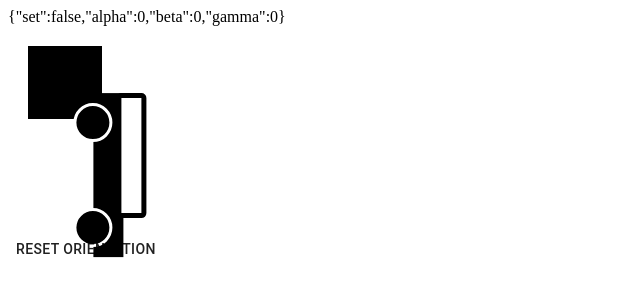
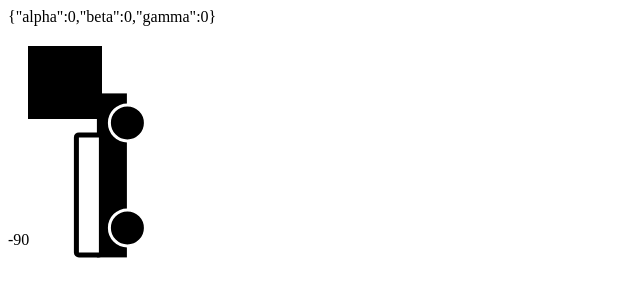
Before and after one commit to 10hendersonm/khaelian.com, a React (Create React App) app in the folder ui/: page / in a window 1280 px wide. Shown: the top 300 px of the page, without its empty margins (0-640 px from the left). Built offline with nearby package versions, Linux system fonts and the light colour scheme.

Commit message:
minor simplifications

```diff
--- a/ui/src/jeep-accelerometer/App.js
+++ b/ui/src/jeep-accelerometer/App.js
@@ -20,26 +20,16 @@ const useStyles = makeStyles(theme => ({
   },
 }))
 
-const defaultOrientation = {
-  set: false,
-  alpha: 0,
-  beta: 0,
-  gamma: 0,
-}
 const App = () => {
-  const [baseOrientation, setBaseOrientation] = useState(defaultOrientation)
-  const [currentOrientation, setCurrentOrientation] = useState(
-    defaultOrientation
-  )
-
-  const resetBaseOrientation = () => {
-    setBaseOrientation(currentOrientation)
-  }
+  const [currentOrientation, setCurrentOrientation] = useState({
+    alpha: 0,
+    beta: 0,
+    gamma: 0,
+  })
 
   const handleDeviceMotion = e => {
-    var orientation = {
-      set: true,
-    }
+    console.log(window.orientation)
+    var orientation = {}
     const readProps = ['alpha', 'beta', 'gamma']
     var changed = false
     readProps.forEach(readProp => {
@@ -49,18 +39,16 @@ const App = () => {
     if (changed) {
       setCurrentOrientation(orientation)
     }
-    if (baseOrientation === null) setBaseOrientation(orientation)
   }
   useEffect(() => {
-    window.addEventListener('devicemotion', handleDeviceMotion, true)
     window.addEventListener('deviceorientation', handleDeviceMotion, true)
     return () => {
       window.removeEventListener('deviceorientation', handleDeviceMotion, true)
     }
   }, [])
 
-  var climbAngle = 90 - currentOrientation.gamma
-  if (climbAngle > 180) climbAngle -= 180
+  const isClimb = currentOrientation.alpha < 0 && currentOrientation.beta < 0
+  var climbAngle = (90 - currentOrientation.gamma) * (isClimb ? 1 : -1)
 
   const classes = useStyles({
     climbAngle,
@@ -72,7 +60,8 @@ const App = () => {
       {JSON.stringify(currentOrientation)}
       <div className={classes.rearView} />
       <JeepProfile classes={{ root: classes.sideView }} />
-      <Button onClick={resetBaseOrientation}>Reset Orientation</Button>
+      {climbAngle}
+      {/* <Button onClick={resetBaseOrientation}>Reset Orientation</Button> */}
     </div>
   )
 }
```
